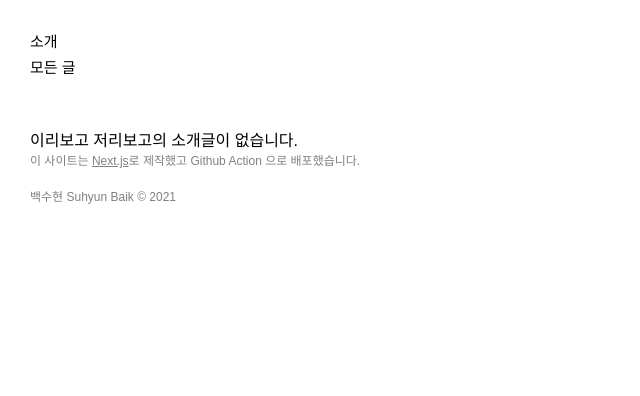
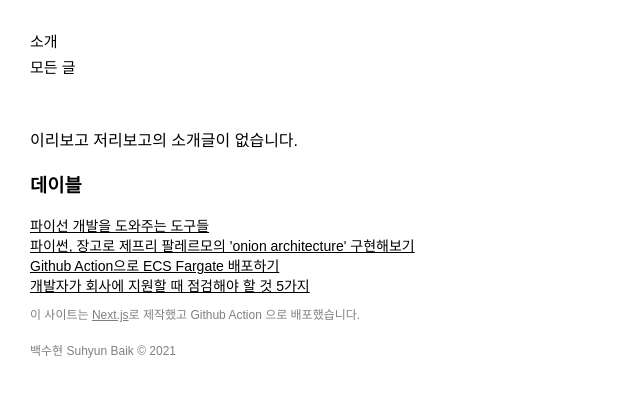
Before and after one commit to suhyunbaik/test, a Next.js app: page /test/posts/profile in a window 1280 px wide. Shown: the top 396 px of the page, without its empty margins (0-640 px from the left). Built offline with nearby package versions, Linux system fonts and the light colour scheme.

Commit message:
:lipstick: add styles for profile

```diff
--- a/pages/posts/profile.js
+++ b/pages/posts/profile.js
@@ -17,9 +17,16 @@ export default function Profile() {
                 <div><Link href="/">모든 글</Link></div>
             </section>
 
-            <article>
+            <article className={styles.profile}>
                 이리보고 저리보고의 소개글이 없습니다.
+
+                <h3>데이블</h3>
+                <a href="https://www.notion.so/dableglobal/a68730ed6d574516b3931fe2530c5747" className={styles.externalLink}>파이선 개발을 도와주는 도구들</a><br/>
+                <a href="https://www.notion.so/dableglobal/onion-architecture-465bd647c99f4a0d8b9bf8d71f6b41ce" className={styles.externalLink}>파이썬, 장고로 제프리 팔레르모의 'onion architecture' 구현해보기</a><br/>
+                <a href="https://www.notion.so/dableglobal/Github-Action-ECS-Fargate-0dbd288a69524e46a4f7923578477ba2" className={styles.externalLink}>Github Action으로 ECS Fargate 배포하기</a><br/>
+                <a href="https://www.notion.so/dableglobal/5-29e9d83ea9ac4da491d8a3e95938d276" className={styles.externalLink}>개발자가 회사에 지원할 때 점검해야 할 것 5가지</a>
             </article>
+
             <small className={styles.tmi}>
                 이 사이트는 <Link href="https://nextjs.org/">Next.js</Link>로 제작했고 Github Action 으로 배포했습니다.
                 <br/>
--- a/styles/Home.module.css
+++ b/styles/Home.module.css
@@ -41,3 +41,12 @@
 .tmi > a {
     text-decoration: underline;
 }
+
+.externalLink {
+    text-decoration: underline;
+    font-size: 14px;
+}
+
+.profile {
+    margin-bottom: 10px;
+}
```
